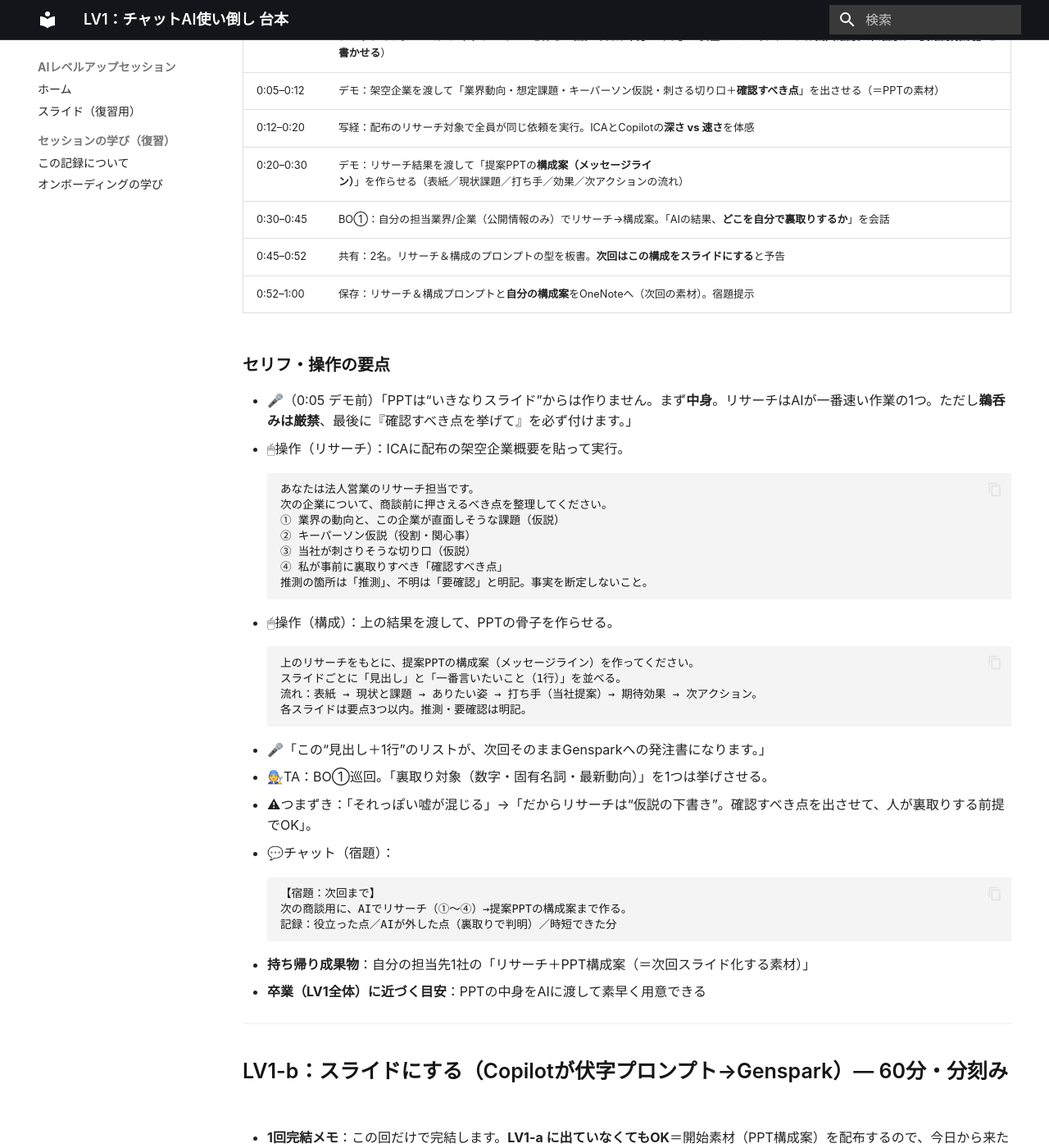
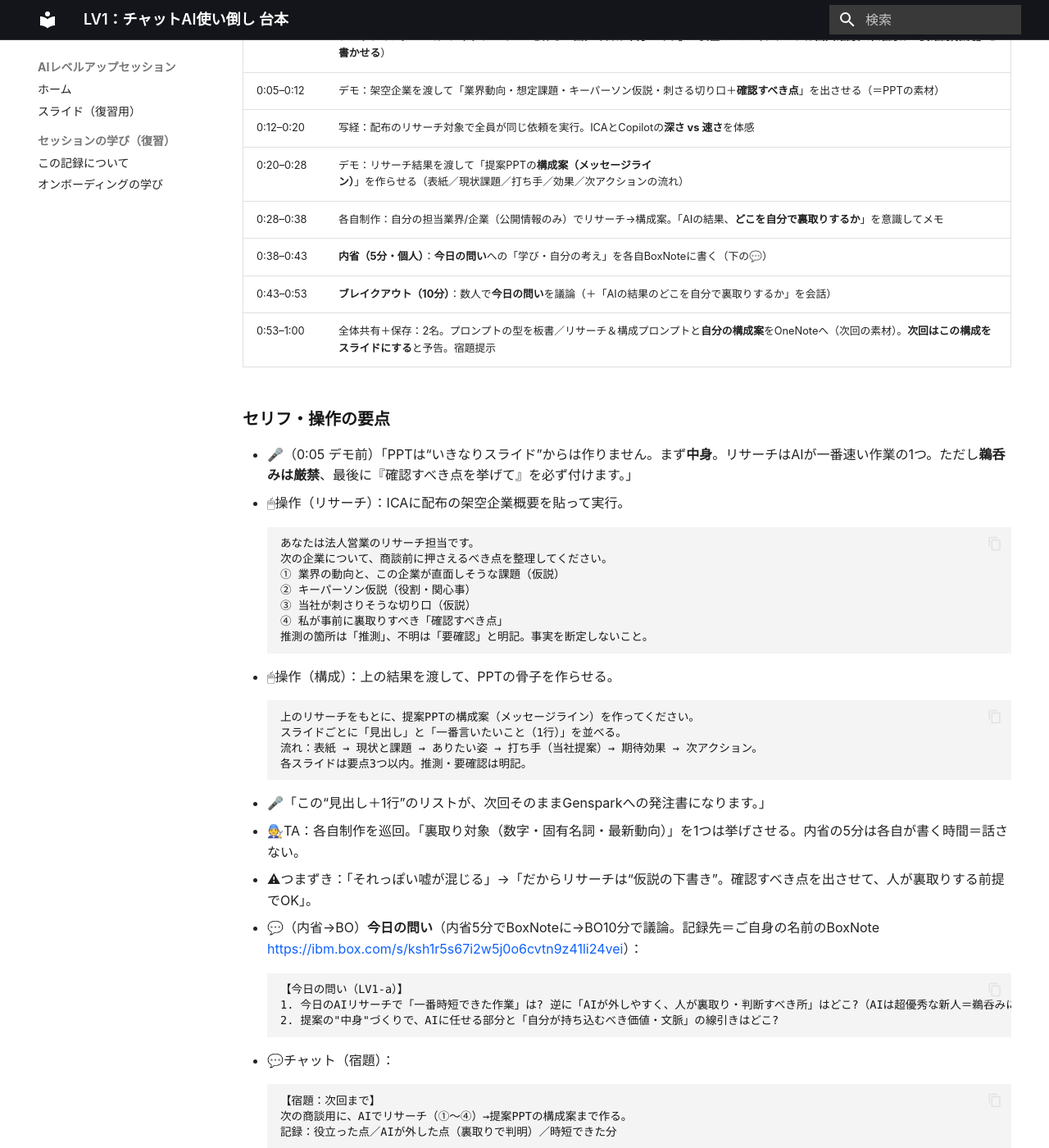
Before and after one commit to horiken1977/ai-education, an MkDocs documentation site: the page built from docs/scripts/l1.md, in a window 1280 px wide and 1400 px high, scrolled down 2017 px. Shown: the whole window at 82% size. Built offline with MkDocs 1.6.1 and Material for MkDocs 9.7.7, drawn with Linux system fonts in a browser that asks for light colours; some web fonts are replaced.

Commit message:
LV1-a に内省→BO（今日の問い）を追加＝各サブ回a/b/cが1つずつBOを持つ形に統一
- 台本 l1.md：LV1-a のBO①(15分ハンズオン)を「各自制作→内省5分→BO10分(今日の問い)→共有」に再構成（60分厳守）、今日の問い(LV1-a)2問を追加、TA注記更新
- スライド l1.md：LV1-a 章内に「内省→ブレイクアウト（今日の問い）」スライドを1枚追加
- curriculum §5：適用範囲を「W3以降」→「W2(LV1-a)以降・各サブ回に1つずつ」に更新
- 番人3種(dup/slide-sync=20/coverage=10)緑・mkdocs strict build exit=0

Co-Authored-By: Claude Opus 4.8 <noreply@anthropic.com>

````diff
--- a/docs/scripts/l1.md
+++ b/docs/scripts/l1.md
@@ -51,10 +51,11 @@ flowchart TD
 | 0:00–0:05 | チェックイン。「LV1は“チャットAIでPPTを作る”3回。今日は**中身づくり**」＋安全ルール（**リサーチは出典確認。未確認は『要確認/推測』と書かせる**） |
 | 0:05–0:12 | デモ：架空企業を渡して「業界動向・想定課題・キーパーソン仮説・刺さる切り口＋**確認すべき点**」を出させる（＝PPTの素材） |
 | 0:12–0:20 | 写経：配布のリサーチ対象で全員が同じ依頼を実行。ICAとCopilotの**深さ vs 速さ**を体感 |
-| 0:20–0:30 | デモ：リサーチ結果を渡して「提案PPTの**構成案（メッセージライン）**」を作らせる（表紙／現状課題／打ち手／効果／次アクションの流れ） |
-| 0:30–0:45 | BO①：自分の担当業界/企業（公開情報のみ）でリサーチ→構成案。「AIの結果、**どこを自分で裏取りするか**」を会話 |
-| 0:45–0:52 | 共有：2名。リサーチ＆構成のプロンプトの型を板書。**次回はこの構成をスライドにする**と予告 |
-| 0:52–1:00 | 保存：リサーチ＆構成プロンプトと**自分の構成案**をOneNoteへ（次回の素材）。宿題提示 |
+| 0:20–0:28 | デモ：リサーチ結果を渡して「提案PPTの**構成案（メッセージライン）**」を作らせる（表紙／現状課題／打ち手／効果／次アクションの流れ） |
+| 0:28–0:38 | 各自制作：自分の担当業界/企業（公開情報のみ）でリサーチ→構成案。「AIの結果、**どこを自分で裏取りするか**」を意識してメモ |
+| 0:38–0:43 | **内省（5分・個人）**：**今日の問い**への「学び・自分の考え」を各自BoxNoteに書く（下の💬） |
+| 0:43–0:53 | **ブレイクアウト（10分）**：数人で**今日の問い**を議論（＋「AIの結果のどこを自分で裏取りするか」を会話） |
+| 0:53–1:00 | 全体共有＋保存：2名。プロンプトの型を板書／リサーチ＆構成プロンプトと**自分の構成案**をOneNoteへ（次回の素材）。**次回はこの構成をスライドにする**と予告。宿題提示 |
 
 ### セリフ・操作の要点
 - 🎤（0:05 デモ前）「PPTは“いきなりスライド”からは作りません。まず**中身**。リサーチはAIが一番速い作業の1つ。ただし**鵜呑みは厳禁**、最後に『確認すべき点を挙げて』を必ず付けます。」
@@ -76,8 +77,14 @@ flowchart TD
   各スライドは要点3つ以内。推測・要確認は明記。
   ```
 - 🎤「この“見出し＋1行”のリストが、次回そのままGensparkへの発注書になります。」
-- 🧑‍🔧TA：BO①巡回。「裏取り対象（数字・固有名詞・最新動向）」を1つは挙げさせる。
+- 🧑‍🔧TA：各自制作を巡回。「裏取り対象（数字・固有名詞・最新動向）」を1つは挙げさせる。内省の5分は各自が書く時間＝話さない。
 - ⚠つまずき：「それっぽい嘘が混じる」→「だからリサーチは“仮説の下書き”。確認すべき点を出させて、人が裏取りする前提でOK」。
+- 💬（内省→BO）**今日の問い**（内省5分でBoxNoteに→BO10分で議論。記録先＝ご自身の名前のBoxNote <https://ibm.box.com/s/ksh1r5s67i2w5j0o6cvtn9z41li24vei>）：
+  ```
+  【今日の問い（LV1-a）】
+  1. 今日のAIリサーチで「一番時短できた作業」は? 逆に「AIが外しやすく、人が裏取り・判断すべき所」はどこ?（AIは超優秀な新人＝鵜呑みにしない）
+  2. 提案の"中身"づくりで、AIに任せる部分と「自分が持ち込むべき価値・文脈」の線引きはどこ?
+  ```
 - 💬チャット（宿題）：
   ```
   【宿題：次回まで】
````
Also changed, not shown: docs/design/curriculum.md (+1 -1 lines), docs/slides/l1.md (+13 -0 lines).
